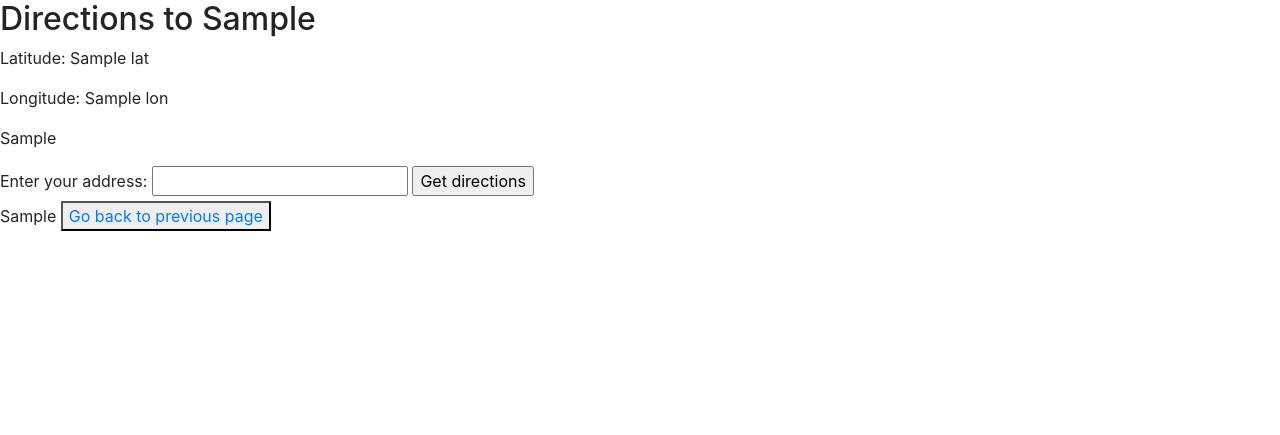
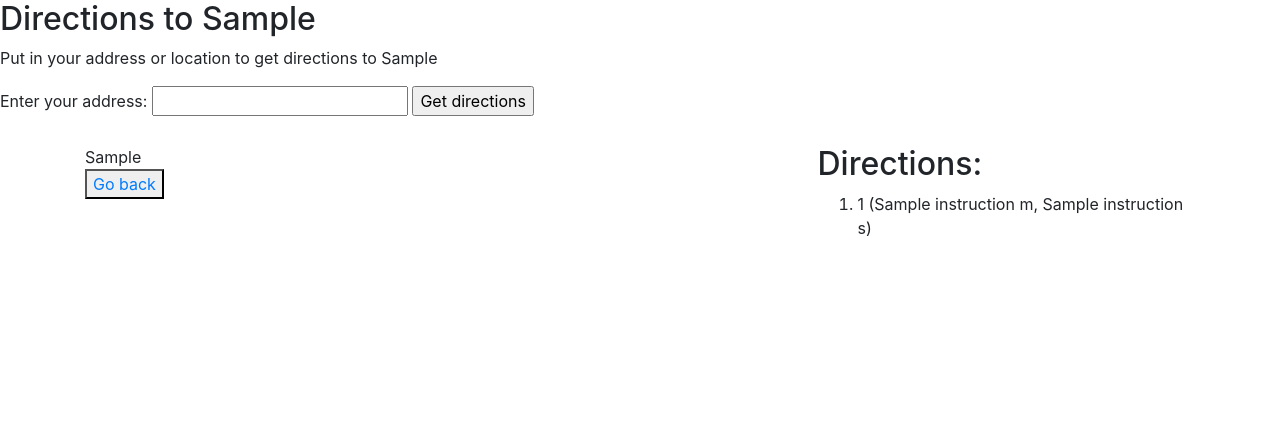
Before and after one commit to rcapollari/NBA-Team-and-Arena-Finder, a Flask app: template templates/directions.html in a window 1280 px wide. Shown: the top 435 px of the page. Before the commit the page ends 231 px from the top, so only its background shows below. Run offline with Flask 3, Linux system fonts and the light colour scheme; the template is opened without the code that fills it: most values are stand-ins (such as "Sample title", 1, 10 or a date in 2020); some libraries are stand-ins or nearby versions.

Commit message:
adds roster info and modifies map and directions

```diff
--- a/app.py
+++ b/app.py
@@ -1,6 +1,6 @@
 from flask import Flask, render_template, redirect, url_for, request
 from nba_api.stats.static import teams
-from nba_api.stats.endpoints import teamdetails
+from nba_api.stats.endpoints import teamdetails, CommonTeamRoster
 import plotly.express as px
 import pandas as pd
 from flask_caching import Cache
@@ -13,9 +13,7 @@ import requests
 import openrouteservice as ors
 
 app = Flask(__name__)
-app.config['CACHE_TYPE'] = 'filesystem'
-app.config['CACHE_DIR'] = '/cache.json'
-cache = Cache(app)
+cache = Cache(app, config={'CACHE_TYPE': 'simple'})
 
 # CSV data obtained from https://simplemaps.com/data/us-cities
 df = pd.read_csv('uscities.csv')
@@ -57,11 +55,8 @@ def traverse(tree):
         else:
             return question
 
-nom = Nominatim(user_agent="SI 507 Final Project")
-n = nom.geocode("Little Caesars Arena")
-print(n.latitude, n.longitude)
-
 @app.route('/')
+@cache.cached(timeout=2)
 def index():
     fig = px.scatter_geo(df_combined, lat='lat', lon='lng', size='population', color='state_name',
                          projection='albers usa', scope='north america', hover_name='team_name')
@@ -73,9 +68,8 @@ def index():
 
     return render_template('index.html', plot=plot, nba_team_names=nba_team_names)
 
-
 @app.route('/info/<team>', methods=['POST', 'GET'])
-@cache.cached(timeout=10)
+@cache.cached(timeout=2)
 def info(team):
     team_info = None
     for t in nba_teams:
@@ -95,7 +89,7 @@ def info(team):
     return render_template('info.html', team=team, team_arena=team_arena, team_coach=team_coach, year=year)
 
 @app.route('/question/<team>', methods=['GET', 'POST'])
-@cache.cached(timeout=10)
+@cache.cached(timeout=2)
 def question(team):
     team_info = None
     for t in nba_teams:
@@ -118,14 +112,15 @@ def question(team):
     return render_template('question.html', question=question, team=team, team_arena=team_arena, city=city)
 
 @app.route('/directions/<team>', methods=['GET','POST'])
-@cache.cached(timeout=10)
+@cache.cached(timeout=2)
 def directions(team):
     if request.method == 'GET':
         return redirect(url_for('directions_page', team=team))
     else:
         return redirect(url_for('info', team=team))
 
-@app.route('/directions/<team>/page')
+@app.route('/directions/<team>/page', methods=['GET','POST'])
+@cache.cached(timeout=2)
 def directions_page(team):
     team_info = None
     for t in nba_teams:
@@ -144,16 +139,13 @@ def directions_page(team):
     lat = n.latitude
     lon = n.longitude
 
-    map = folium.Map(location=[lat, lon], zoom_start=13, tiles='OpenStreetMap', width=700, height=500)
-    folium.Marker(location=[lat, lon], tooltip=team_arena).add_to(map)
-    map_html = map._repr_html_()
-
     # Get the user's current location (latitude, longitude) using geopy
     user_address = request.form.get('user-address')
-    user_location = nom.geocode("300 State St, Ann Arbor, MI") # user address goes in here
+    user_location = nom.geocode(user_address) # user address goes in here
     user_lat, user_lon = user_location.latitude, user_location.longitude
     url = f'https://api.openrouteservice.org/v2/directions/driving-car?api_key={API_KEY}&start={user_lon},{user_lat}&end={lon},{lat}'
     response = requests.get(url)
+    print(url)
 
     # Parse the JSON response and extract the route geometry and instructions
     data = response.json()
@@ -161,16 +153,28 @@ def directions_page(team):
     route_geometry = data['features'][0]['geometry']['coordinates']
     route_instructions = [(step['instruction'], step['distance'], step['duration']) for step in data['features'][0]['properties']['segments'][0]['steps']]
 
+    map = folium.Map(location=[lat, lon], zoom_start=7, tiles='OpenStreetMap') # Height and Width of map can be listed here
+    folium.Marker(location=[lat, lon], tooltip=team_arena, icon=folium.Icon(color='red')).add_to(map)
+    folium.Marker(location=[user_lat, user_lon], tooltip='Your Location', icon=folium.Icon(color='green')).add_to(map)
+    map_html = map._repr_html_()
+
     return render_template('directions.html', team=team, team_arena=team_arena, lat=lat, lon=lon, map_html=map_html, route_instructions=route_instructions)
 
-@app.route('/demo', methods=['GET', 'POST'])
-def demo():
-    if request.method == 'POST':
-        result = traverse(tree)
-        return render_template('result.html', result=result)
-    else:
-        question = traverse(tree)
-        return render_template('demo_index.html', question=question)
+@app.route('/<team>/currentstats', methods=['GET', 'POST'])
+@cache.cached(timeout=2)
+def currentstats(team):
+    team_info = None
+    for t in nba_teams:
+        if t['full_name'] == team:
+            team_info = t
+            break
+    team_id = team_info['id']
+    team_details = teamdetails.TeamDetails(team_id)
+    team_info = team_details.team_background.get_dict()['data'][0]
+
+    roster = CommonTeamRoster(team_id=team_id).get_data_frames()[0]
+    roster = roster[['PLAYER', 'POSITION', 'HEIGHT', 'WEIGHT', 'SCHOOL']]
+    return render_template('currentstats.html', team=team, roster=roster)
 
 if __name__ == '__main__':
     print('starting Flask app', app.name)
--- a/templates/directions.html
+++ b/templates/directions.html
@@ -4,19 +4,54 @@
     <meta charset="utf-8">
     <title>Directions</title>
     <link rel="stylesheet" href="https://maxcdn.bootstrapcdn.com/bootstrap/4.0.0/css/bootstrap.min.css">
+    <style>
+        .container {
+        display: flex;
+        flex-direction: row;
+        }
 
+        .map-container {
+        width: 700px;
+        height: 1000px;
+        flex: left;
+        }
+
+        .list-container {
+        flex-grow: 1;
+        padding-left: 45px;
+        width: fit-content;
+        }
+    </style>
 </head>
 <body>
     <h2>Directions to {{team_arena}}</h2>
-    <p>Latitude: {{lat}}</p>
-    <p>Longitude: {{lon}}</p>
-    <p>{{route_instructions}}</p>
+    <p>Put in your address or location to get directions to {{team_arena}}</p>
     <form method="POST" action="{{ url_for('directions_page', team=team) }}">
         <label for="user-address">Enter your address:</label>
         <input type="text" name="user-address" id="user-address">
         <input type="submit" value="Get directions">
     </form>
-    {{map_html|safe}}
-    <button><a href="{{ url_for('question', team=team) }}">Go back to previous page</a></button>
+    <br>
+    <!-- {{map_html|safe}}
+    {% for instruction in route_instructions %}
+        <li>{{ instruction[0] }} ({{ instruction[1] }} meters, {{ instruction[2] }} seconds)</li>
+    {% endfor %} -->
+    <div class="container">
+        <div class="map-container">
+          {{ map_html | safe }}
+          <br>
+          <button><a href="{{ url_for('question', team=team) }}">Go back</a></button>
+
+        </div>
+        <div class="list-container">
+          <h2>Directions:</h2>
+          <ol>
+          {% for instruction in route_instructions %}
+            <li>{{ instruction[0] }} ({{ instruction[1] }} m, {{ instruction[2] }} s)</li>
+          {% endfor %}
+          </ol>
+        </div>
+
+      </div>
 </body>
 </html>
--- a/templates/question.html
+++ b/templates/question.html
@@ -27,6 +27,6 @@
         <button type="submit" class="btn btn-primary">Submit</button>
       </form>
       <br>
-      <button><a href="{{ url_for('index') }}">Go back to previous page</a></button>
+      <button><a href="{{ url_for('index') }}">Go back</a></button>
 </body>
 </html>
--- a/templates/result.html
+++ b/templates/result.html
@@ -13,7 +13,7 @@
         <button  type="submit" class="btn btn-primary">Submit</button>
     </form>
     <br><br>
-    <button><a href="{{ url_for('index') }}">Go back to home page</a></button>
+    <button><a href="{{ url_for('index') }}">Go back</a></button>
 </body>
 <script>
   const answerForm = document.getElementById('answer-form');
@@ -30,7 +30,7 @@
     }
 
     if ("{{ result }}" === "Do you want to see their roster and stats?" & answerYes.checked) {
-        url = "https://www.ticketmaster.com/"
+        url = "{{ url_for('currentstats', team=team) }}"
     } else if ("{{ result }}" === "Do you want to see their roster and stats?" & !answerYes.checked) {
         url = "{{ url_for('info', team=team) }}"
     }
```
Also changed, not shown: templates/currentstats.html (+56 -0 lines), templates/demo_index.html (deleted, +0 -15 lines).
